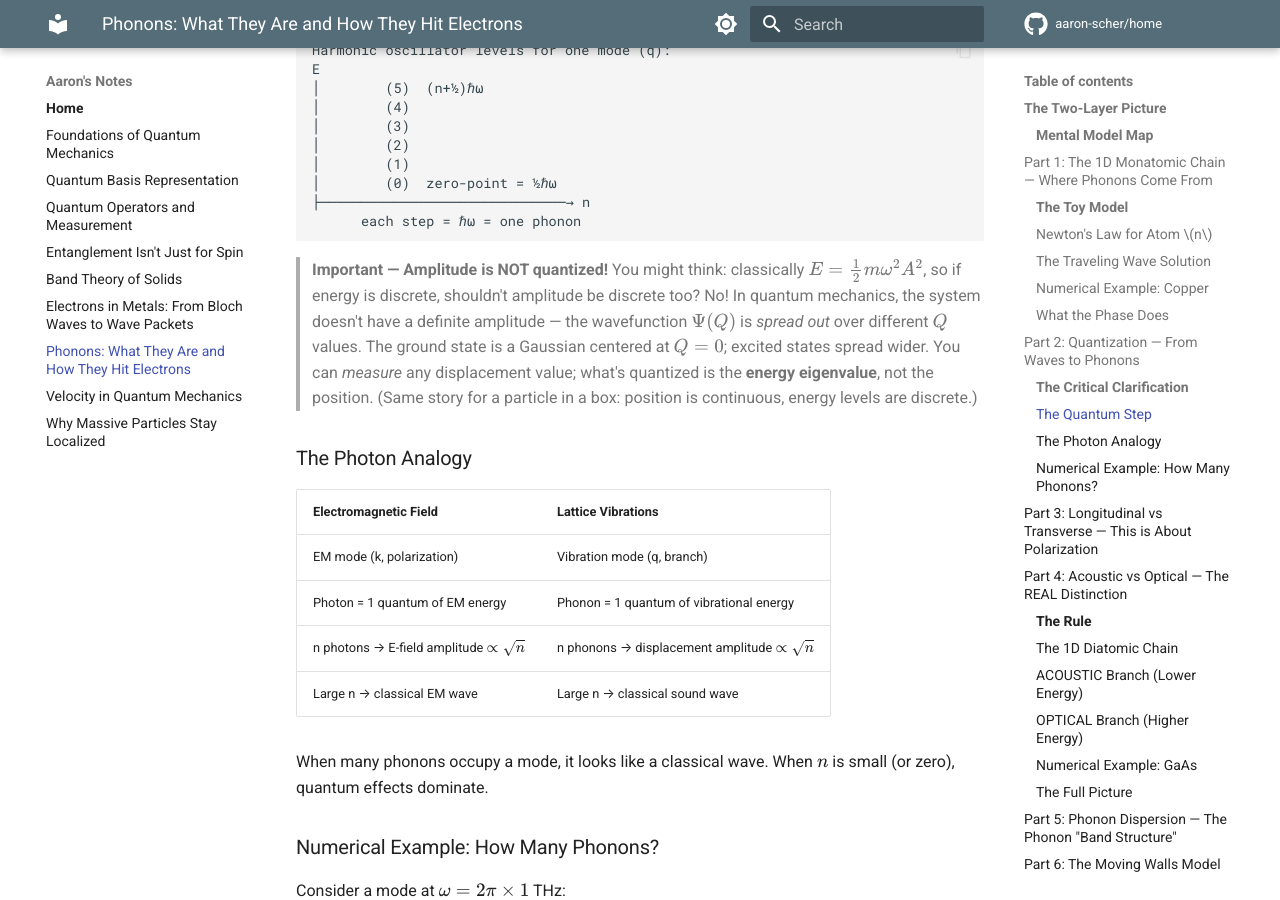
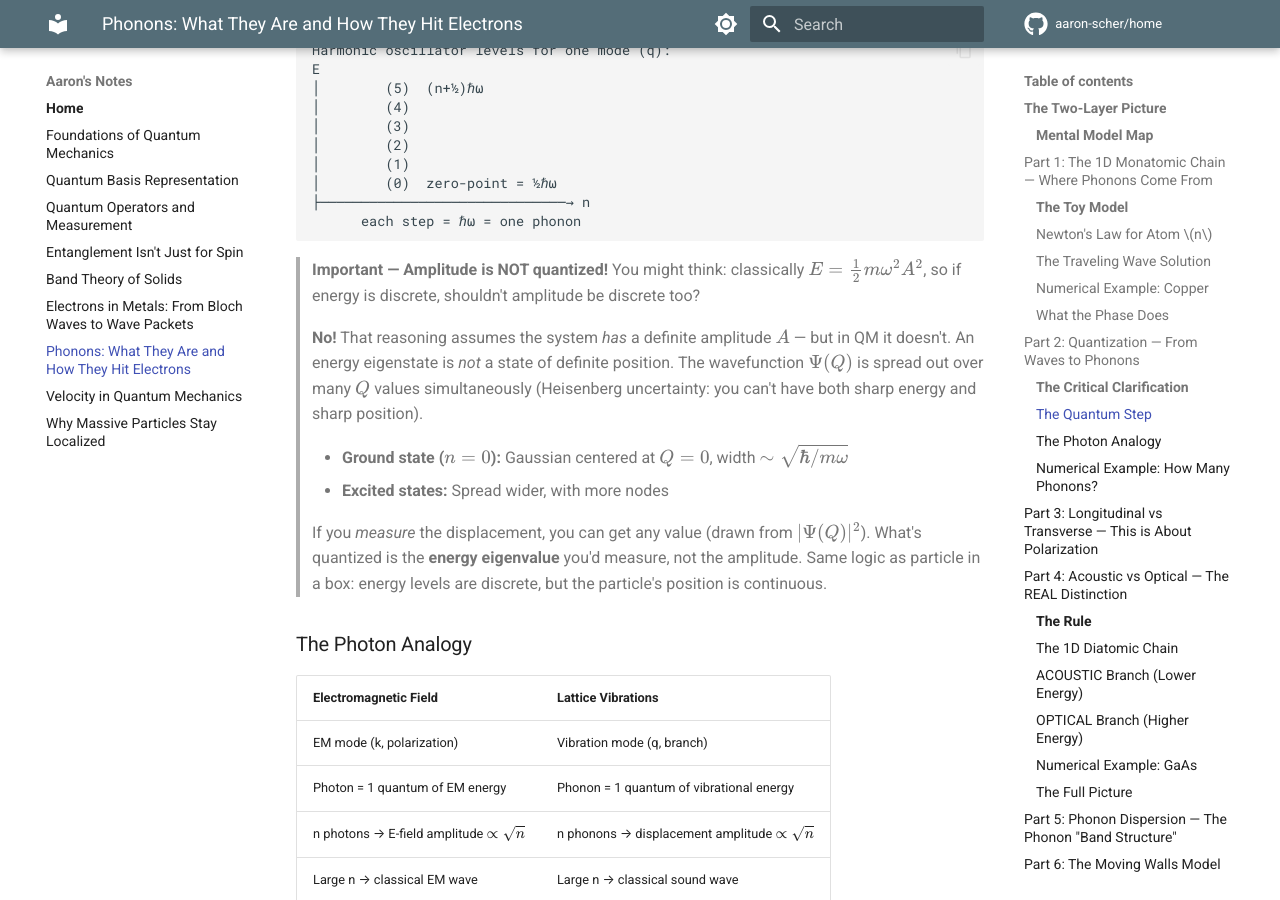
Before and after one commit to aaron-scher/home, an MkDocs documentation site: the page built from docs/quantum-mechanics/phonons.md, in a window 1280 px wide and 900 px high, scrolled down 5458 px. Built offline with MkDocs 1.6.1 and Material for MkDocs 9.7.7, drawn with Linux system fonts in a browser that asks for light colours; comment, search, counter and statistics services are not loaded.

Commit message:
Expand amplitude vs energy quantization: Heisenberg, Gaussian ground state, measurement
🤖 Generated with [Claude Code](https://claude.com/claude-code)

Co-Authored-By: Claude Opus 4.5 <noreply@anthropic.com>

````diff
--- a/docs/quantum-mechanics/phonons.md
+++ b/docs/quantum-mechanics/phonons.md
@@ -205,7 +205,14 @@ E
       each step = ℏω = one phonon
 ```
 
-> **Important — Amplitude is NOT quantized!** You might think: classically $E = \frac{1}{2}m\omega^2 A^2$, so if energy is discrete, shouldn't amplitude be discrete too? No! In quantum mechanics, the system doesn't have a definite amplitude — the wavefunction $\Psi(Q)$ is *spread out* over different $Q$ values. The ground state is a Gaussian centered at $Q=0$; excited states spread wider. You can *measure* any displacement value; what's quantized is the **energy eigenvalue**, not the position. (Same story for a particle in a box: position is continuous, energy levels are discrete.)
+> **Important — Amplitude is NOT quantized!** You might think: classically $E = \frac{1}{2}m\omega^2 A^2$, so if energy is discrete, shouldn't amplitude be discrete too?
+>
+> **No!** That reasoning assumes the system *has* a definite amplitude $A$ — but in QM it doesn't. An energy eigenstate is *not* a state of definite position. The wavefunction $\Psi(Q)$ is spread out over many $Q$ values simultaneously (Heisenberg uncertainty: you can't have both sharp energy and sharp position).
+>
+> - **Ground state ($n=0$):** Gaussian centered at $Q=0$, width $\sim \sqrt{\hbar/m\omega}$
+> - **Excited states:** Spread wider, with more nodes
+>
+> If you *measure* the displacement, you can get any value (drawn from $|\Psi(Q)|^2$). What's quantized is the **energy eigenvalue** you'd measure, not the amplitude. Same logic as particle in a box: energy levels are discrete, but the particle's position is continuous.
 
 ### The Photon Analogy
 
````
